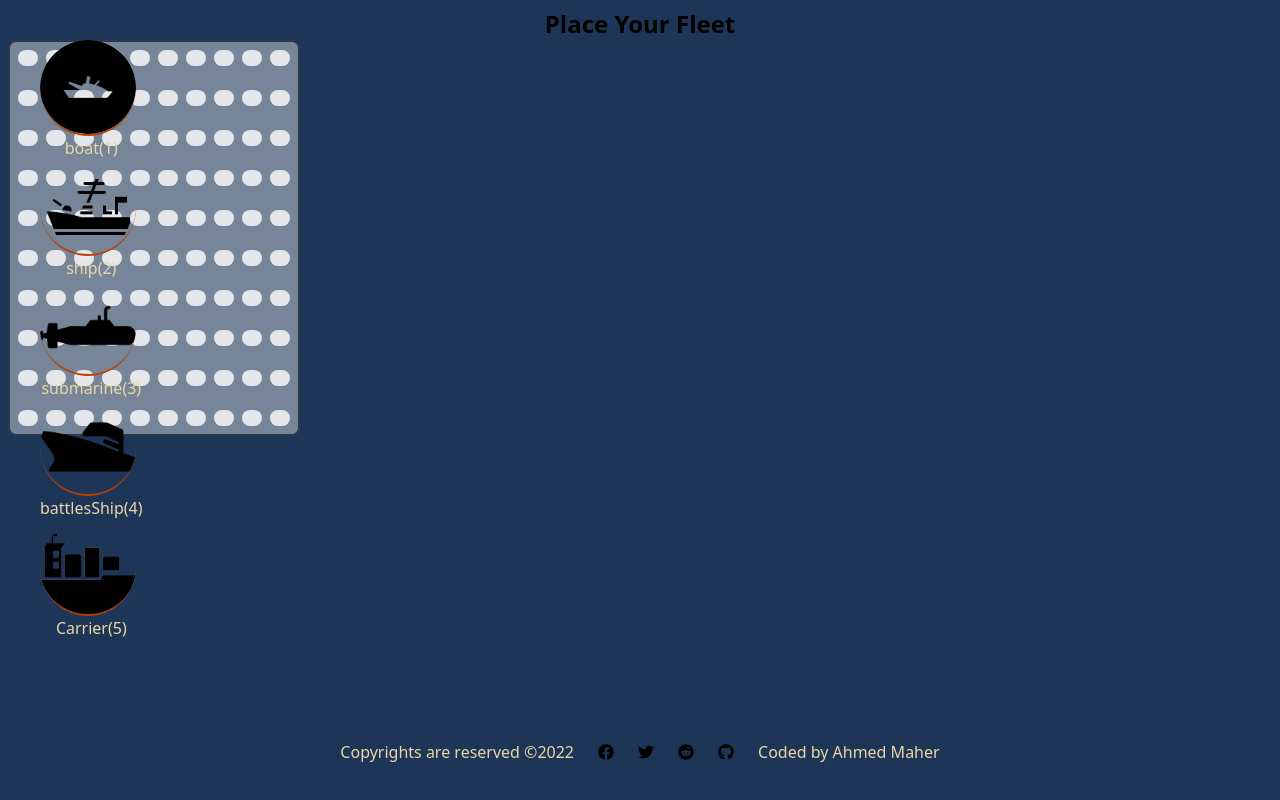
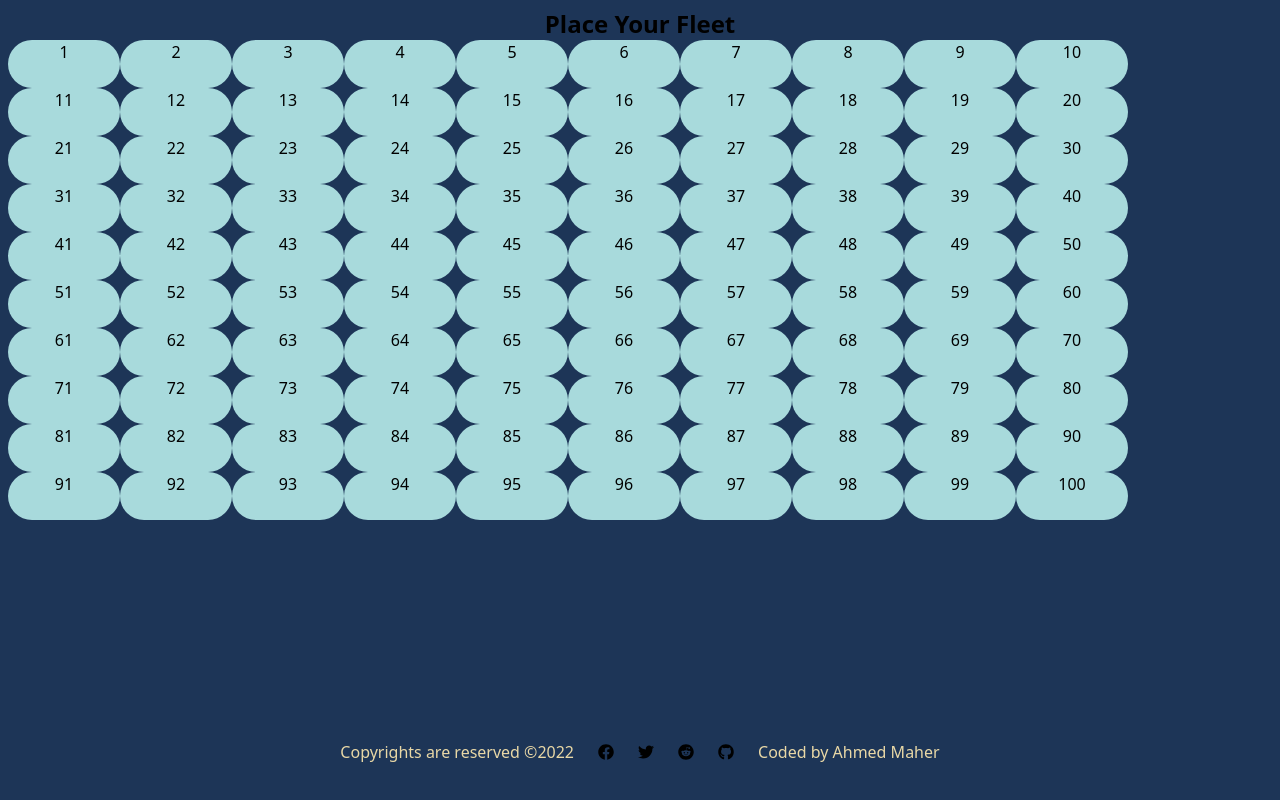
Before and after one commit to ahmedmaher2481998/react-battleships, a React (Create React App) app: page /placing in a window 1280 px wide. Built offline with nearby package versions, Linux system fonts and the light colour scheme.

Commit message:
working on the grid

```diff
--- a/src/components/Cell.jsx
+++ b/src/components/Cell.jsx
@@ -1,16 +1,15 @@
 import React, { useState } from "react";
 import { useDispatch, useSelector } from "react-redux";
-import { cellHit, occupyCell } from "../store";
-import { colors } from "../constants";
-import { generateCellId } from "../helpers/helpers";
-
+// import { cellHit, occupyCell } from "../store";
+// import { colors } from "../constants";
+import { generateCellId } from "../helpers";
 import { battlesShip, ship, submarine, boat, explosion } from "../assests";
 //end imports
 
 const Cell = ({ col, row }) => {
 	const dispatch = useDispatch();
 	let title = `${generateCellId(row, col)}`;
-	const [cellContent, setCellContent] = useState(generateCellId(row, col));
+	// const [cellContent, setCellContent] = useState(generateCellId(row, col));
 
 	const isHit = useSelector(({ cells }) => {
 		let hit = cells[title]?.hit || false;
@@ -24,7 +23,10 @@
 
 	return (
 		<>
-			<div
+			<div className=' bg-mainlightblue w-6 h-6 md:w-12 text-black md:h-10 lg:w-28 lg:h-12 rounded-full text-center '>
+				{title}
+			</div>
+			{/* <div
 				data-col={`${col}`}
 				onClick={(e) => {
 					dispatch(cellHit(row, col));
@@ -46,8 +48,8 @@
 					""
 				)}
 
-				{/* {isOccupied ? "ocupyed" : " "}  */}
-			</div>
+				{ {isOccupied ? "ocupyed" : " "}  }
+			</div> */}
 		</>
 	);
 };
--- a/src/components/Grid.jsx
+++ b/src/components/Grid.jsx
@@ -22,19 +22,17 @@
 	let start = false;
 	return (
 		<>
-			<div
-				className='
-				lg:w-max  lg:h-max w-screen h-4/6   text-white bg-gray-300
+			<div className=''>{grid}</div>
+		</>
+	);
+};
+
+export default Grid;
+/*
+lg:w-max  lg:h-max w-screen h-4/6   text-white bg-gray-300
 				bg-opacity-50 border-2 rounded-lg border-gray-900
 				border-opacity-70 focus:grid-shadow
 				hover:grid-shadow active:grid-shadow
 				outline-none  border-solid border-
 				flex flex-col space-y-4 p-1 '
-			>
-				{grid}
-			</div>
-		</>
-	);
-};
-
-export default Grid;
+*/
--- /dev/null
+++ b/src/components/GridBoard.jsx
@@ -0,0 +1,10 @@
+import React from "react";
+import { ROW_SIZE } from "../constants";
+import { createGrid } from "../helpers";
+const GridBoard = () => {
+	const { rows, cellsState } = createGrid(ROW_SIZE);
+	console.log(rows);
+	return <>{rows}</>;
+};
+
+export default GridBoard;
--- a/src/components/GridWrapper.jsx
+++ b/src/components/GridWrapper.jsx
@@ -1,4 +1,4 @@
-import React from "react";
+/*import React from "react";
 
 import Grid from "./Grid";
 import { useDispatch, useSelector } from "react-redux";
@@ -23,3 +23,4 @@
 };
 
 export default GridWrapper;
+*/
--- a/src/components/Row.jsx
+++ b/src/components/Row.jsx
@@ -3,10 +3,7 @@
 const Row = ({ row, cells }) => {
 	return (
 		<>
-			<div
-				data-row={`${row}`}
-				className=' flex h-max w-full rounded-lg justify-between '
-			>
+			<div data-row={`${row}`} className='flex -flex-row m-0'>
 				{cells}
 			</div>
 		</>
--- a/src/components/index.js
+++ b/src/components/index.js
@@ -7,5 +7,6 @@
 import Grid from "./Grid";
 import GridWrapper from "./GridWrapper";
 import Row from "./Row";
+import GridBoard from "./GridBoard";
 //exporting components
-export { MainHero, Footer, Fleet, Cell, Row, Grid, GridWrapper };
+export { MainHero, Footer, Fleet, GridBoard, Cell, Row, Grid, GridWrapper };
--- a/src/constants.js
+++ b/src/constants.js
@@ -1,7 +1 @@
 export const ROW_SIZE = 10;
-export const colors = {
-	main: "#15133C",
-	secondary: "#73777B",
-	sub1: "#EC994B",
-	sub2: "#F1EEE9",
-};
--- a/src/helpers/helpers.js
+++ b/src/helpers/helpers.js
@@ -20,7 +20,7 @@
 		rows.push(<Row key={row} cells={cells} row={row} />);
 	}
 	console.log(rows);
-	return { cellsState, rows };
+	return { rows, cellsState };
 };
 export const generateCellId = (row, col) => {
 	return row * ROW_SIZE + col - ROW_SIZE;
--- a/src/helpers/index.js
+++ b/src/helpers/index.js
@@ -1,2 +1,2 @@
-import { createGrid } from "./helpers";
-export { createGrid };
+import { createGrid, generateCellId } from "./helpers";
+export { createGrid, generateCellId };
--- a/src/pages/PlacingPage.js
+++ b/src/pages/PlacingPage.js
@@ -1,5 +1,5 @@
 import React from "react";
-import { GridWrapper } from "../components";
+import { GridBoard } from "../components";
 import { Fleet } from "../components";
 const PlacingPage = () => {
 	return (
@@ -7,8 +7,10 @@
 			<h1 className='text-2xl text-black mx-auto font-bold'>
 				Place Your Fleet{" "}
 			</h1>
-			<Fleet />
-			<GridWrapper />
+			<div>{/* <Fleet /> */}</div>
+			<div>
+				<GridBoard />
+			</div>
 		</div>
 	);
 };
```
